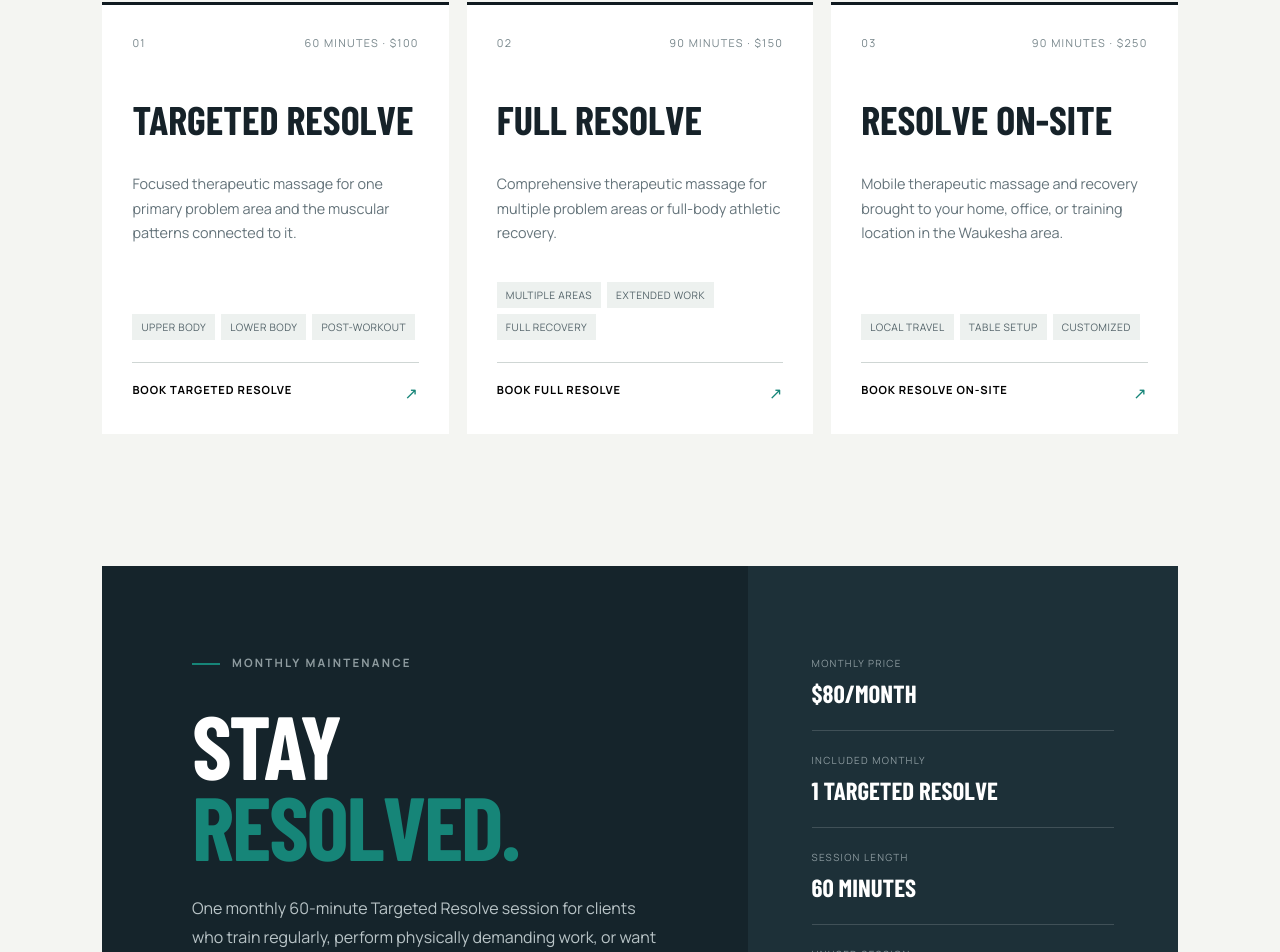
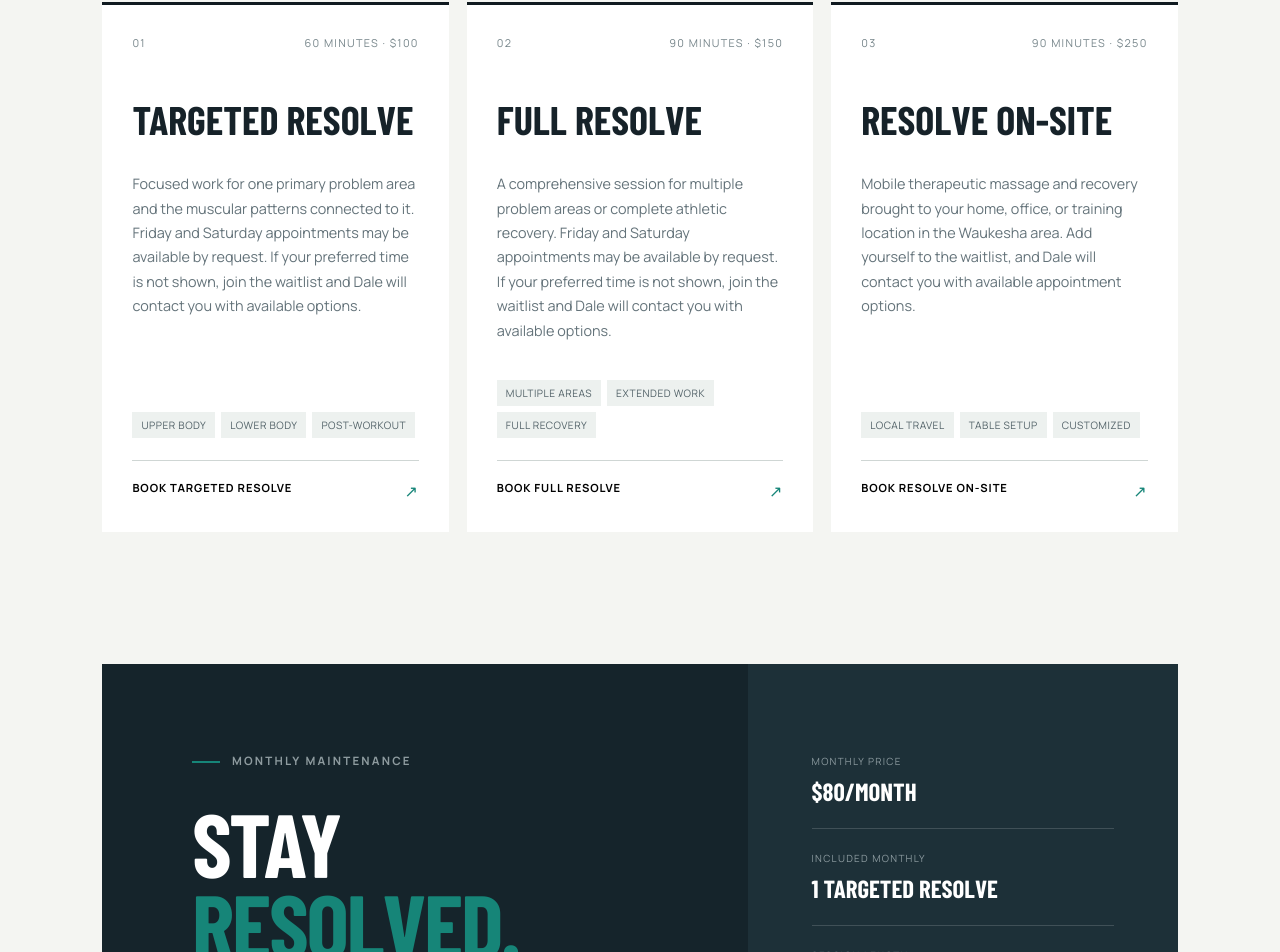
Before and after one commit to lnmn249/resolverecover, a Vue app: page / in a window 1280 px wide. Shown: the part 3984-4936 px from the top of the page. Built offline with nearby package versions, Linux system fonts and the light colour scheme; a web font is replaced by a local one.

Commit message:
service updates

```diff
--- a/src/App.vue
+++ b/src/App.vue
@@ -32,7 +32,7 @@ const services = [
     name: 'Targeted Resolve',
     time: '60 minutes',
     price: '$100',
-    description: 'Focused therapeutic massage for one primary problem area and the muscular patterns connected to it.',
+    description: 'Focused work for one primary problem area and the muscular patterns connected to it. Friday and Saturday appointments may be available by request. If your preferred time is not shown, join the waitlist and Dale will contact you with available options.',
     tags: ['Upper body', 'Lower body', 'Post-workout'],
     bookingKey: 'targeted',
   },
@@ -41,7 +41,7 @@ const services = [
     name: 'Full Resolve',
     time: '90 minutes',
     price: '$150',
-    description: 'Comprehensive therapeutic massage for multiple problem areas or full-body athletic recovery.',
+    description: 'A comprehensive session for multiple problem areas or complete athletic recovery. Friday and Saturday appointments may be available by request. If your preferred time is not shown, join the waitlist and Dale will contact you with available options.',
     tags: ['Multiple areas', 'Extended work', 'Full recovery'],
     bookingKey: 'full',
   },
@@ -50,7 +50,7 @@ const services = [
     name: 'Resolve On-Site',
     time: '90 minutes',
     price: '$250',
-    description: 'Mobile therapeutic massage and recovery brought to your home, office, or training location in the Waukesha area.',
+    description: 'Mobile therapeutic massage and recovery brought to your home, office, or training location in the Waukesha area. Add yourself to the waitlist, and Dale will contact you with available appointment options.',
     tags: ['Local travel', 'Table setup', 'Customized'],
     bookingKey: 'onsite',
   },
```
